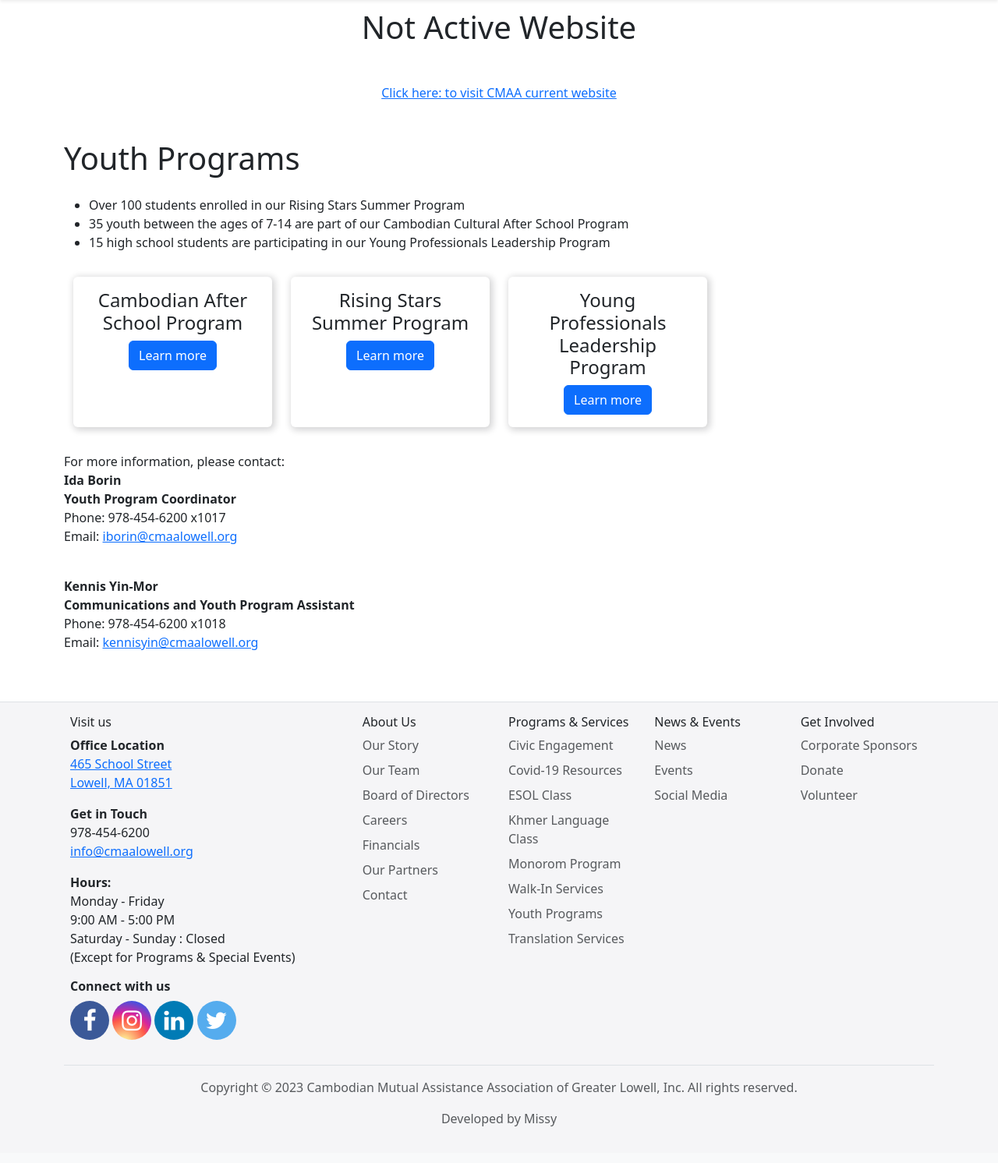
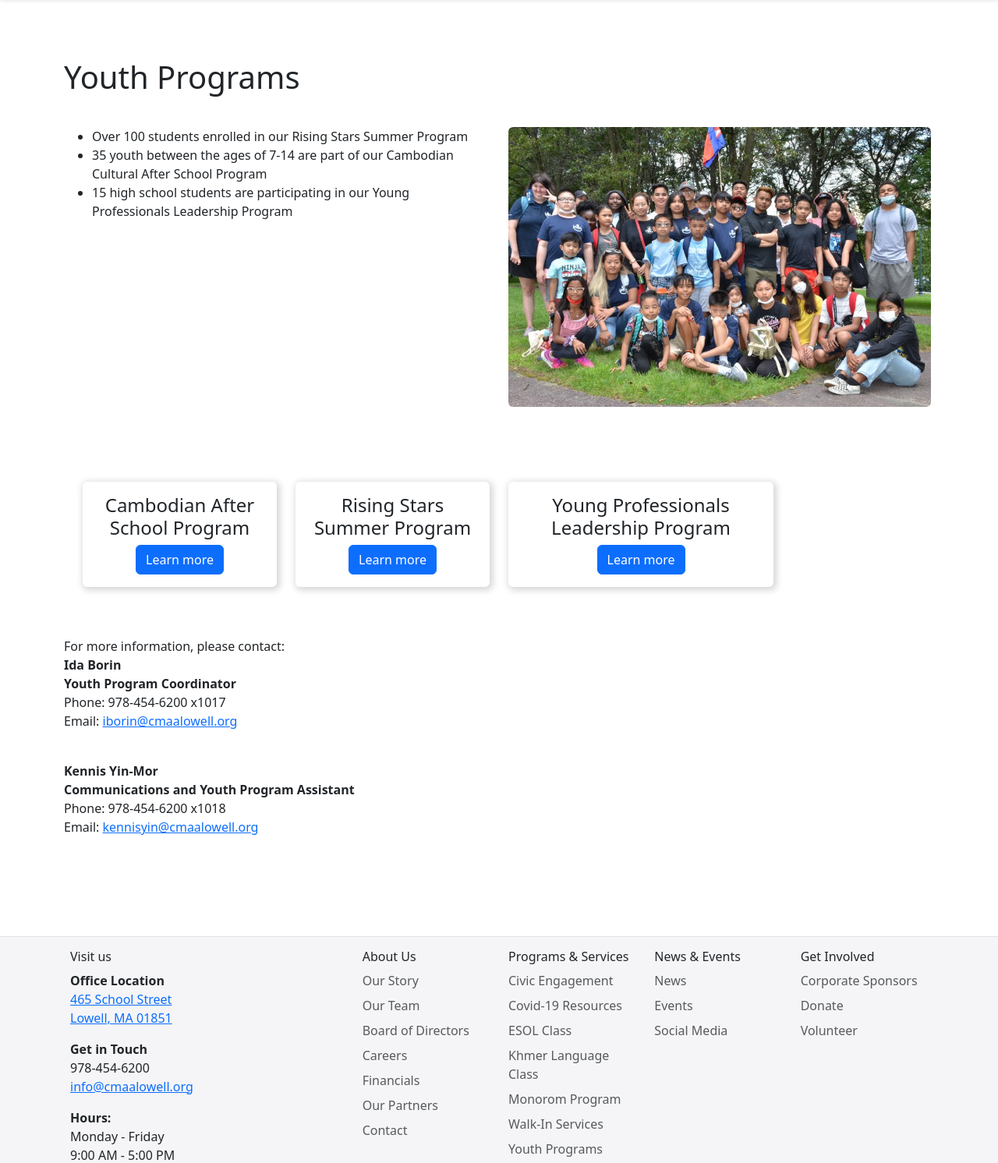
Before and after one commit to Livlau/cmaa-website, a Flask app: page /programs-services/youth-programs in a window 1280 px wide. Shown: the part 97-1589 px from the top of the page at 78% size. Before the commit the page ends 1542 px from the top, so only its background shows below. Run offline with Flask 3, Linux system fonts and the light colour scheme.

Commit message:
update all

```diff
--- a/templates/about/board-of-directors.html
+++ b/templates/about/board-of-directors.html
@@ -5,13 +5,13 @@
 {% endblock %}
 
 {% block main %}
-<div class="container my-3">
-  <h1 class="pb-5">Board of Directors</h1>
+<div class="container py-5">
+  <h1>Board of Directors</h1>
 <!--     <div class="row g-3">
         <div id="myCarousel" class="carousel slide w-100" data-ride="carousel">
             <div class="carousel-inner" role="listbox">
                 <div class="carousel-item py-5 active"> -->
-                    <div class="row">
+                    <div class="row g-3 my-3">
 
 <!-- img 1 -->
                         <div class="col-sm-6 col-md-4 col-lg-3 pb-5">
--- a/templates/about/careers.html
+++ b/templates/about/careers.html
@@ -5,8 +5,8 @@
 {% endblock %}
 
 {% block main %}
-<div class="container pb-5">
-    <h2 class="text-center my-5">Job Openings</h2>
+<div class="container py-5">
+    <h2 class="text-start pb-5">Job Openings</h2>
 
 <!--  job 1-->
   <div class="row border-bottom py-3">
--- a/templates/about/our-partners.html
+++ b/templates/about/our-partners.html
@@ -5,7 +5,7 @@
 {% endblock %}
 
 {% block main %}
-<div class="container pb-5">
+<div class="container py-5">
   <h1 class="border-bottom">Our Partners</h1>
   <div class="row g-5 pt-5">
 
--- a/templates/about/our-story.html
+++ b/templates/about/our-story.html
@@ -5,9 +5,9 @@
 {% endblock %}
 
 {% block main %}
-<div class="container text-start pb-5">
+<div class="container text-start py-5">
 
-    <h1 class="text-start pb-3">Our story</h1>
+    <h1 class="text-start">Our story</h1>
     <p>
       The Cambodian Mutual Assistance Association of Greater Lowell, Inc. (CMAA) was incorporated as a not-for-profit Massachusetts corporation in 1984. It has been granted 501(c) (3) status by the Internal Revenue Service. CMAA has a unique corporate structure in that its “owners” are the members of the Cambodian community of Lowell.
     </p>
--- a/templates/about/our-team.html
+++ b/templates/about/our-team.html
@@ -5,7 +5,7 @@
 {% endblock %}
 
 {% block main %}
-<div class="container my-3 py-3">
+<div class="container py-5">
   <h1>Meet our team</h1>
 <!--     <div class="row mx-auto my-auto">
         <div id="myCarousel" class="carousel slide w-100" data-ride="carousel">
--- a/templates/get-involved/corporate-sponsors.html
+++ b/templates/get-involved/corporate-sponsors.html
@@ -6,7 +6,7 @@
 
 {% block main %}
 
-<div class="container pb-5">
+<div class="container py-5">
   <h1>Corporate Sponsors</h1>
   <div class="py-3">
     <p class="text-start">
--- a/templates/get-involved/donate.html
+++ b/templates/get-involved/donate.html
@@ -6,7 +6,7 @@
 
 {% block main %}
 
-<div class="container pb-5">
+<div class="container py-5">
 
     <h1 class="py-3">Thank you for supporting us</h1>
     <p>
--- a/templates/get-involved/volunteer.html
+++ b/templates/get-involved/volunteer.html
@@ -6,7 +6,7 @@
 
 {% block main %}
 
-<div class="container pb-5">
+<div class="container py-5">
   <h1>Volunteer</h1>
   <div class="container py-3">
     <ul class="no-bullets py-2">
--- a/templates/layout.html
+++ b/templates/layout.html
@@ -17,14 +17,14 @@
       {% include 'navbar.html' %}
     </header>
 
-    <div class="container text-center">
+<!--     <div class="container text-center">
       <h1 class="text-center my-5">Not Active Website</h1>
 
       <a href="https://www.cmaalowell.org/">Click here: to visit CMAA current website</a>
-    </div>
+    </div> -->
 
 <!--     <div class="container pb-5"> -->
-      <main>
+      <main class="py-5 my-3">
 
           {% block main %}{% endblock %}
       </main>
--- a/templates/news-events/events.html
+++ b/templates/news-events/events.html
@@ -6,7 +6,7 @@
 
 {% block main %}
 
-<div class="container pb-5">
+<div class="container py-5">
 
 <!--   event 1 -->
 <!--   <section>  -->
--- a/templates/news-events/khmer-new-year/welcoming-angel-ceremony.html
+++ b/templates/news-events/khmer-new-year/welcoming-angel-ceremony.html
@@ -6,7 +6,7 @@
 
 {% block main %}
 
-<div class="container pb-5">
+<div class="container py-5">
   <div class="container row my-3 py-3 text-center">
     <h2 class="pb-3">Welcoming Angel Ceremony - Khmer New Year 2023</h2>
     <a href="/static/news-events/events/khmer-new-year-2023/kny-2023.png"><img src="/static/news-events/events/khmer-new-year-2023/kny-2023.png" class="img-fluid rounded" alt="khmer new year 2023" width="700" height="300"></a>
--- a/templates/news-events/news.html
+++ b/templates/news-events/news.html
@@ -9,7 +9,7 @@
 <!-- <div class="container pb-5">
   <h1>Latest news</h1>
 </div> -->
-<div class="container pb-5">
+<div class="container py-5">
       <h2 class="border-bottom pt-5" id="latest-news">Latest News</h2>
       <div class="row g-4 py-5">
 <!--         col 1 -->
--- a/templates/programs-services/youth-programs/youth-programs-carousel.html
+++ b/templates/programs-services/youth-programs/youth-programs-carousel.html
@@ -1,5 +1,5 @@
 
-<div class="container text-center py-3">
+<div class="container text-center py-5">
 
      <div class="row g-4">
         <div class="col-sm-12 col-md-4 col-lg-3">
@@ -20,7 +20,7 @@
                   </div>
                 </div>
             </div>
-            <div class="col-sm-12 col-md-4 col-lg-3">
+            <div class="col-sm-12 col-md-4 col-lg-4">
                 <div class="card">
                   <div class="card-body">
                     <h4 class="card-title">Young Professionals Leadership Program</h4>
--- a/templates/programs-services/youth-programs/youth-programs.html
+++ b/templates/programs-services/youth-programs/youth-programs.html
@@ -5,16 +5,22 @@
 {% endblock %}
 
 {% block main %}
-<div class="container text-center pb-5">
-  <h1 class="text-start pt-5 pb-3">Youth Programs</h1>
-  <div>
+<div class="container text-center py-5">
+  <h1 class="text-start pb-5">Youth Programs</h1>
+  <div class="row g-3">
+      <div class="container col-sm-12 col-md-6 col-lg-6">
         <ul class="text-start">
           <li>Over 100 students enrolled in our Rising Stars Summer Program</li>
           <li>35 youth between the ages of 7-14 are part of our Cambodian Cultural After School Program</li>
           <li>15 high school students are participating in our Young Professionals Leadership Program</li>
         </ul>
+      </div >
+
+      <div class="container col-sm-12 col-md-6 col-lg-6">
+        <img src="/static/youth-programs/rising-stars-summer-program/rising-stars-pic1.jpeg" alt="youth-program" class="img-fluid rounded">
       </div>
-  <div>
+   </div>
+  <div class="container pt-5">
     {% include 'programs-services/youth-programs/youth-programs-carousel.html'%}
   </div>
   <div>
```
Also changed, not shown: templates/about/contact.html (+11 -2 lines). Lines whose indentation alone changed are shown as unchanged.
